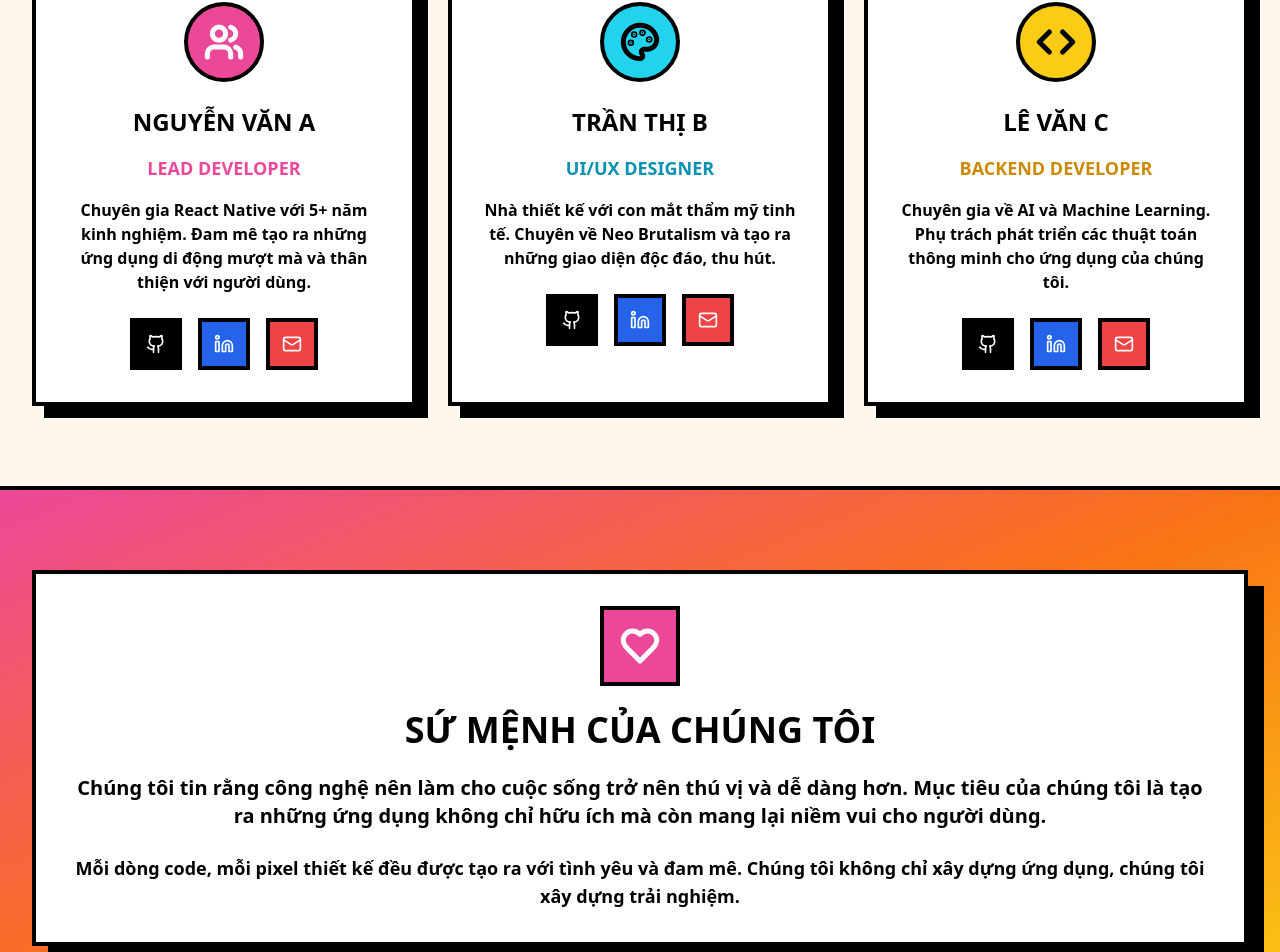
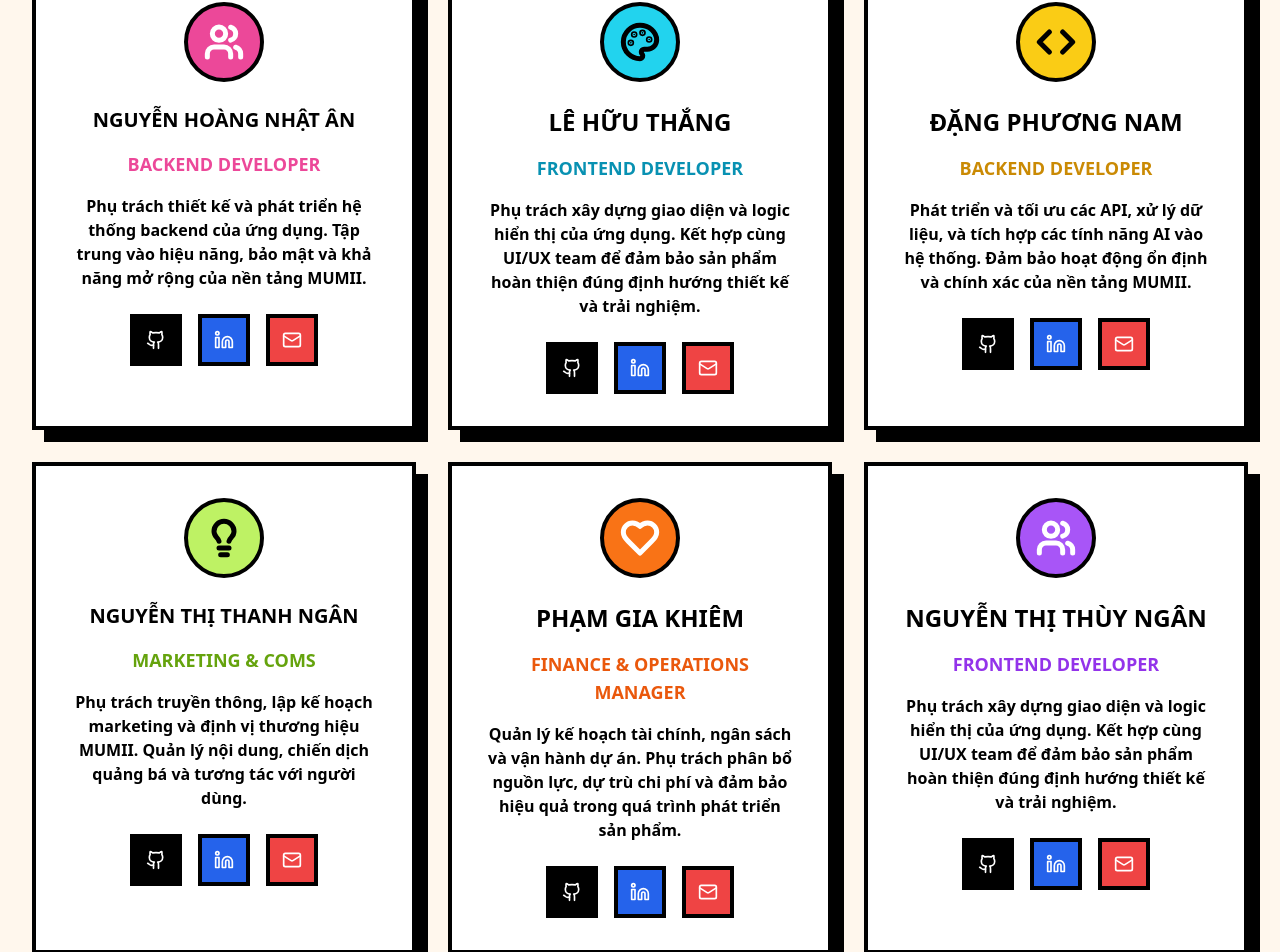
Before and after one commit to thanglh-hub/mumii-landing-page, a React (Vite) app: page /about in a window 1280 px wide. Shown: the part 1830-2782 px from the top of the page. Built offline with nearby package versions, Linux system fonts and the light colour scheme.

Commit message:
Update AboutUs component with new team member profiles, roles, and descriptions; adjust grid layout for improved responsiveness

```diff
--- a/src/components/AboutUs.tsx
+++ b/src/components/AboutUs.tsx
@@ -126,17 +126,17 @@ function AboutUs() {
             ĐỘI NGŨ PHÁT TRIỂN
           </h2>
 
-          <div className="grid md:grid-cols-3 gap-8">
+          <div className="grid md:grid-cols-2 lg:grid-cols-3 gap-8">
             {/* Team Member 1 */}
             <div className="bg-white border-4 border-black p-8 shadow-[12px_12px_0px_0px_rgba(0,0,0,1)] hover:shadow-[16px_16px_0px_0px_rgba(0,0,0,1)] hover:-translate-y-1 transition-all">
               <div className="bg-pink-500 border-4 border-black w-20 h-20 rounded-full flex items-center justify-center mb-6 mx-auto">
                 <Users className="w-10 h-10 text-white" strokeWidth={3} />
               </div>
-              <h3 className="text-2xl font-black text-center mb-4">NGUYỄN VĂN A</h3>
-              <p className="text-lg font-bold text-center mb-4 text-pink-500">LEAD DEVELOPER</p>
+              <h3 className="text-xl font-black text-center mb-4">NGUYỄN HOÀNG NHẬT ÂN</h3>
+              <p className="text-lg font-bold text-center mb-4 text-pink-500">BACKEND DEVELOPER</p>
               <p className="text-base font-bold text-center mb-6">
-                Chuyên gia React Native với 5+ năm kinh nghiệm.
-                Đam mê tạo ra những ứng dụng di động mượt mà và thân thiện với người dùng.
+                Phụ trách thiết kế và phát triển hệ thống backend của ứng dụng.
+                Tập trung vào hiệu năng, bảo mật và khả năng mở rộng của nền tảng MUMII.
               </p>
               <div className="flex justify-center gap-4">
                 <a href="#" className="bg-black text-white p-3 border-4 border-black hover:translate-x-1 hover:translate-y-1 transition-all">
@@ -156,11 +156,11 @@ function AboutUs() {
               <div className="bg-cyan-400 border-4 border-black w-20 h-20 rounded-full flex items-center justify-center mb-6 mx-auto">
                 <Palette className="w-10 h-10" strokeWidth={3} />
               </div>
-              <h3 className="text-2xl font-black text-center mb-4">TRẦN THỊ B</h3>
-              <p className="text-lg font-bold text-center mb-4 text-cyan-600">UI/UX DESIGNER</p>
+              <h3 className="text-2xl font-black text-center mb-4">LÊ HỮU THẮNG</h3>
+              <p className="text-lg font-bold text-center mb-4 text-cyan-600">FRONTEND DEVELOPER</p>
               <p className="text-base font-bold text-center mb-6">
-                Nhà thiết kế với con mắt thẩm mỹ tinh tế.
-                Chuyên về Neo Brutalism và tạo ra những giao diện độc đáo, thu hút.
+                Phụ trách xây dựng giao diện và logic hiển thị của ứng dụng.
+                Kết hợp cùng UI/UX team để đảm bảo sản phẩm hoàn thiện đúng định hướng thiết kế và trải nghiệm.
               </p>
               <div className="flex justify-center gap-4">
                 <a href="#" className="bg-black text-white p-3 border-4 border-black hover:translate-x-1 hover:translate-y-1 transition-all">
@@ -180,11 +180,83 @@ function AboutUs() {
               <div className="bg-yellow-400 border-4 border-black w-20 h-20 rounded-full flex items-center justify-center mb-6 mx-auto">
                 <Code className="w-10 h-10" strokeWidth={3} />
               </div>
-              <h3 className="text-2xl font-black text-center mb-4">LÊ VĂN C</h3>
+              <h3 className="text-2xl font-black text-center mb-4">ĐẶNG PHƯƠNG NAM</h3>
               <p className="text-lg font-bold text-center mb-4 text-yellow-600">BACKEND DEVELOPER</p>
               <p className="text-base font-bold text-center mb-6">
-                Chuyên gia về AI và Machine Learning.
-                Phụ trách phát triển các thuật toán thông minh cho ứng dụng của chúng tôi.
+                Phát triển và tối ưu các API, xử lý dữ liệu, và tích hợp các tính năng AI vào hệ thống.
+                Đảm bảo hoạt động ổn định và chính xác của nền tảng MUMII.
+              </p>
+              <div className="flex justify-center gap-4">
+                <a href="#" className="bg-black text-white p-3 border-4 border-black hover:translate-x-1 hover:translate-y-1 transition-all">
+                  <Github className="w-5 h-5" />
+                </a>
+                <a href="#" className="bg-blue-600 text-white p-3 border-4 border-black hover:translate-x-1 hover:translate-y-1 transition-all">
+                  <Linkedin className="w-5 h-5" />
+                </a>
+                <a href="#" className="bg-red-500 text-white p-3 border-4 border-black hover:translate-x-1 hover:translate-y-1 transition-all">
+                  <Mail className="w-5 h-5" />
+                </a>
+              </div>
+            </div>
+
+            {/* Team Member 4 */}
+            <div className="bg-white border-4 border-black p-8 shadow-[12px_12px_0px_0px_rgba(0,0,0,1)] hover:shadow-[16px_16px_0px_0px_rgba(0,0,0,1)] hover:-translate-y-1 transition-all">
+              <div className="bg-lime-300 border-4 border-black w-20 h-20 rounded-full flex items-center justify-center mb-6 mx-auto">
+                <Lightbulb className="w-10 h-10" strokeWidth={3} />
+              </div>
+              <h3 className="text-xl font-black text-center mb-4">NGUYỄN THỊ THANH NGÂN</h3>
+              <p className="text-lg font-bold text-center mb-4 text-lime-600">MARKETING & COMS</p>
+              <p className="text-base font-bold text-center mb-6">
+                Phụ trách truyền thông, lập kế hoạch marketing và định vị thương hiệu MUMII.
+                Quản lý nội dung, chiến dịch quảng bá và tương tác với người dùng.
+              </p>
+              <div className="flex justify-center gap-4">
+                <a href="#" className="bg-black text-white p-3 border-4 border-black hover:translate-x-1 hover:translate-y-1 transition-all">
+                  <Github className="w-5 h-5" />
+                </a>
+                <a href="#" className="bg-blue-600 text-white p-3 border-4 border-black hover:translate-x-1 hover:translate-y-1 transition-all">
+                  <Linkedin className="w-5 h-5" />
+                </a>
+                <a href="#" className="bg-red-500 text-white p-3 border-4 border-black hover:translate-x-1 hover:translate-y-1 transition-all">
+                  <Mail className="w-5 h-5" />
+                </a>
+              </div>
+            </div>
+
+            {/* Team Member 5 */}
+            <div className="bg-white border-4 border-black p-8 shadow-[12px_12px_0px_0px_rgba(0,0,0,1)] hover:shadow-[16px_16px_0px_0px_rgba(0,0,0,1)] hover:-translate-y-1 transition-all">
+              <div className="bg-orange-500 border-4 border-black w-20 h-20 rounded-full flex items-center justify-center mb-6 mx-auto">
+                <Heart className="w-10 h-10 text-white" strokeWidth={3} />
+              </div>
+              <h3 className="text-2xl font-black text-center mb-4">PHẠM GIA KHIÊM</h3>
+              <p className="text-lg font-bold text-center mb-4 text-orange-600">FINANCE & OPERATIONS MANAGER</p>
+              <p className="text-base font-bold text-center mb-6">
+                Quản lý kế hoạch tài chính, ngân sách và vận hành dự án.
+                Phụ trách phân bổ nguồn lực, dự trù chi phí và đảm bảo hiệu quả trong quá trình phát triển sản phẩm.
+              </p>
+              <div className="flex justify-center gap-4">
+                <a href="#" className="bg-black text-white p-3 border-4 border-black hover:translate-x-1 hover:translate-y-1 transition-all">
+                  <Github className="w-5 h-5" />
+                </a>
+                <a href="#" className="bg-blue-600 text-white p-3 border-4 border-black hover:translate-x-1 hover:translate-y-1 transition-all">
+                  <Linkedin className="w-5 h-5" />
+                </a>
+                <a href="#" className="bg-red-500 text-white p-3 border-4 border-black hover:translate-x-1 hover:translate-y-1 transition-all">
+                  <Mail className="w-5 h-5" />
+                </a>
+              </div>
+            </div>
+
+            {/* Team Member 6 */}
+            <div className="bg-white border-4 border-black p-8 shadow-[12px_12px_0px_0px_rgba(0,0,0,1)] hover:shadow-[16px_16px_0px_0px_rgba(0,0,0,1)] hover:-translate-y-1 transition-all">
+              <div className="bg-purple-500 border-4 border-black w-20 h-20 rounded-full flex items-center justify-center mb-6 mx-auto">
+                <Users className="w-10 h-10 text-white" strokeWidth={3} />
+              </div>
+              <h3 className="text-2xl font-black text-center mb-4">NGUYỄN THỊ THÙY NGÂN</h3>
+              <p className="text-lg font-bold text-center mb-4 text-purple-600">FRONTEND DEVELOPER</p>
+              <p className="text-base font-bold text-center mb-6">
+                Phụ trách xây dựng giao diện và logic hiển thị của ứng dụng.
+                Kết hợp cùng UI/UX team để đảm bảo sản phẩm hoàn thiện đúng định hướng thiết kế và trải nghiệm.
               </p>
               <div className="flex justify-center gap-4">
                 <a href="#" className="bg-black text-white p-3 border-4 border-black hover:translate-x-1 hover:translate-y-1 transition-all">
```
